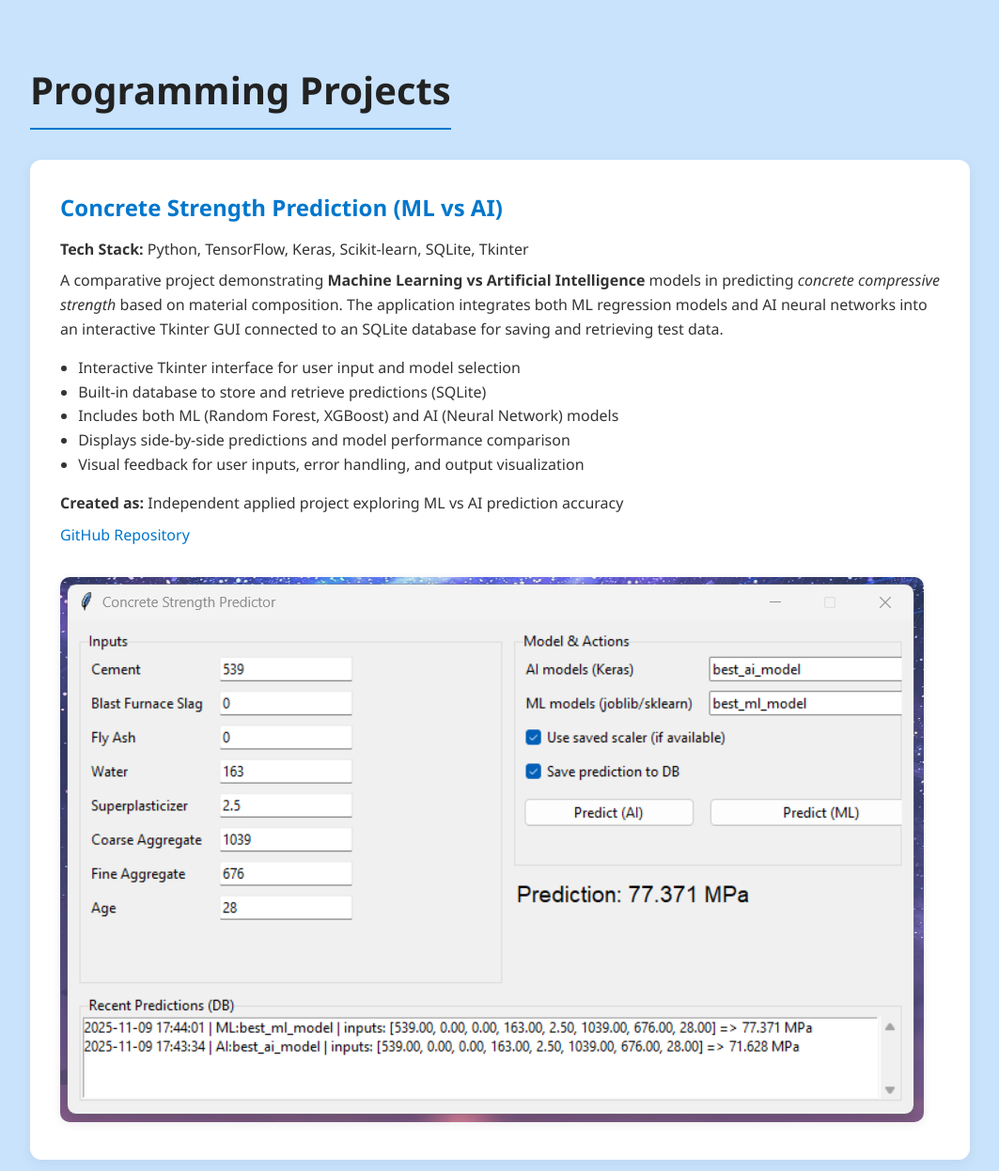
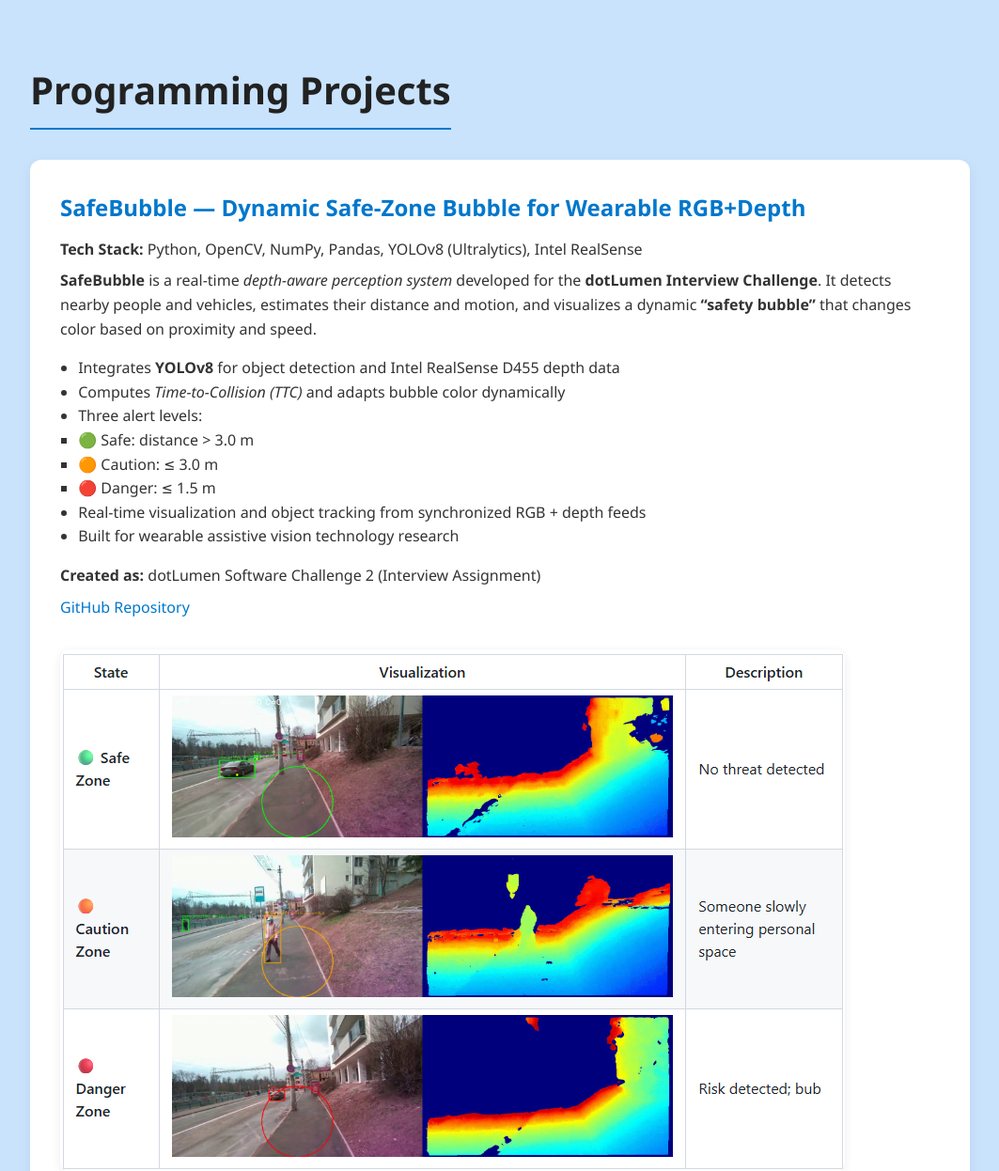
Before and after one commit to Afhrodite/Portfolio-Website, a Flask app: page /programming in a window 1280 px wide. Shown: the part 46-1292 px from the top of the page at 94% size, without its empty margins (108-1171 px from the left). Run offline with Flask 3, Linux system fonts and the light colour scheme; some libraries are stand-ins or nearby versions.

Commit message:
Updated with a new project

```diff
--- a/templates/programming.html
+++ b/templates/programming.html
@@ -7,6 +7,41 @@
   <div class="programming-container">
     <h1>Programming Projects</h1>
     <ul>
+
+      <div class="project-card">
+        <h3>SafeBubble — Dynamic Safe-Zone Bubble for Wearable RGB+Depth</h3>
+        <ul>
+          <p><strong>Tech Stack:</strong> Python, OpenCV, NumPy, Pandas, YOLOv8 (Ultralytics), Intel RealSense</p>
+          <p>
+            <strong>SafeBubble</strong> is a real-time <em>depth-aware perception system</em> developed for the
+            <strong>dotLumen Interview Challenge</strong>. It detects nearby people and vehicles,
+            estimates their distance and motion, and visualizes a dynamic <strong>“safety bubble”</strong>
+            that changes color based on proximity and speed.
+          </p>
+
+          <ul class="project-features">
+            <li>Integrates <strong>YOLOv8</strong> for object detection and Intel RealSense D455 depth data</li>
+            <li>Computes <em>Time-to-Collision (TTC)</em> and adapts bubble color dynamically</li>
+            <li>Three alert levels:
+              <ul>
+                <li>🟢 Safe: distance &gt; 3.0 m</li>
+                <li>🟠 Caution: ≤ 3.0 m</li>
+                <li>🔴 Danger: ≤ 1.5 m</li>
+              </ul>
+            </li>
+            <li>Real-time visualization and object tracking from synchronized RGB + depth feeds</li>
+            <li>Built for wearable assistive vision technology research</li>
+          </ul>
+
+          <p><strong>Created as:</strong> dotLumen Software Challenge 2 (Interview Assignment)</p>
+
+          <p>
+            <a href="https://github.com/Afhrodite/SafeBubble-Dynamic-Safe-Zone-Bubble-for-Wearable-RGB-Depth" target="_blank">GitHub Repository</a>
+          </p>
+
+          <img src="{{ url_for('static', filename='assets/images/safebubble1.png') }}" alt="SafeBubble Example Output">
+        </ul>
+      </div>
 
       <div class="project-card">
         <h3>Concrete Strength Prediction (ML vs AI)</h3>
```
Also changed, not shown: static/assets/images/safebubble1.png (added).
